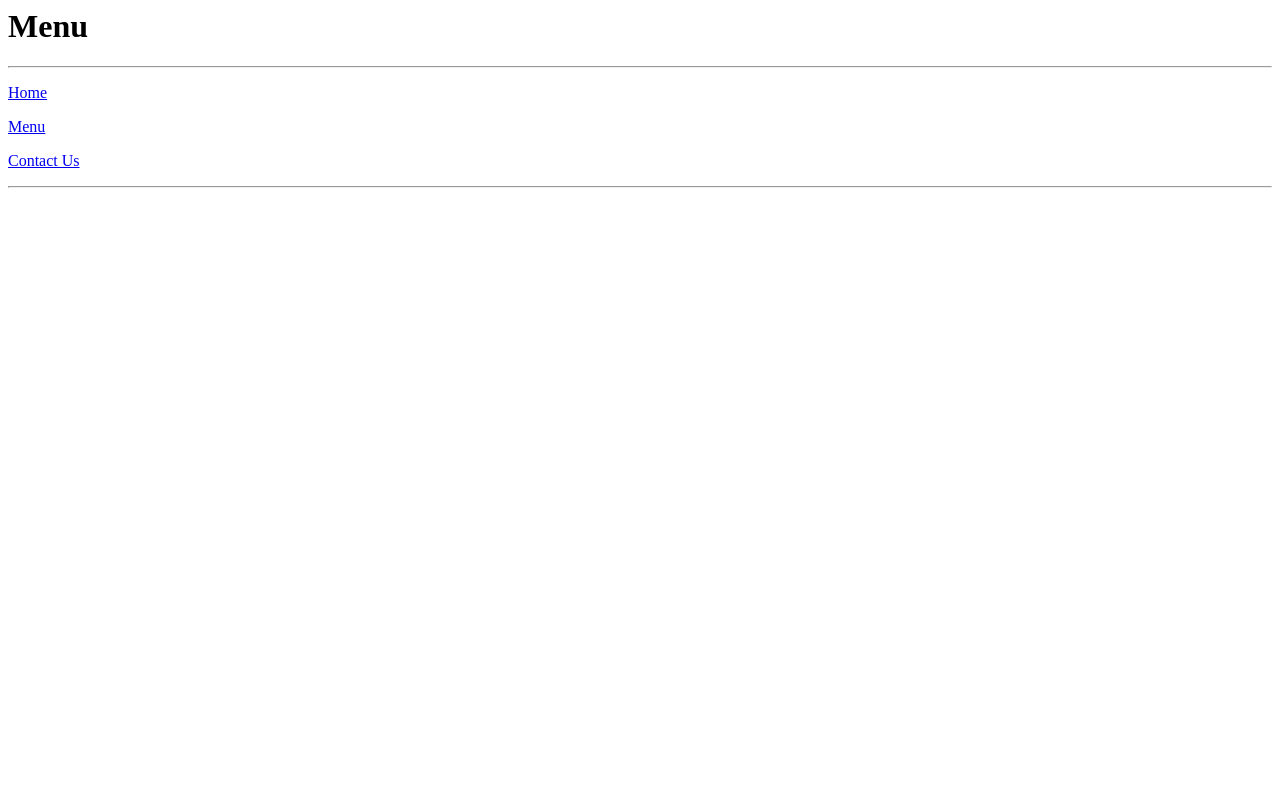
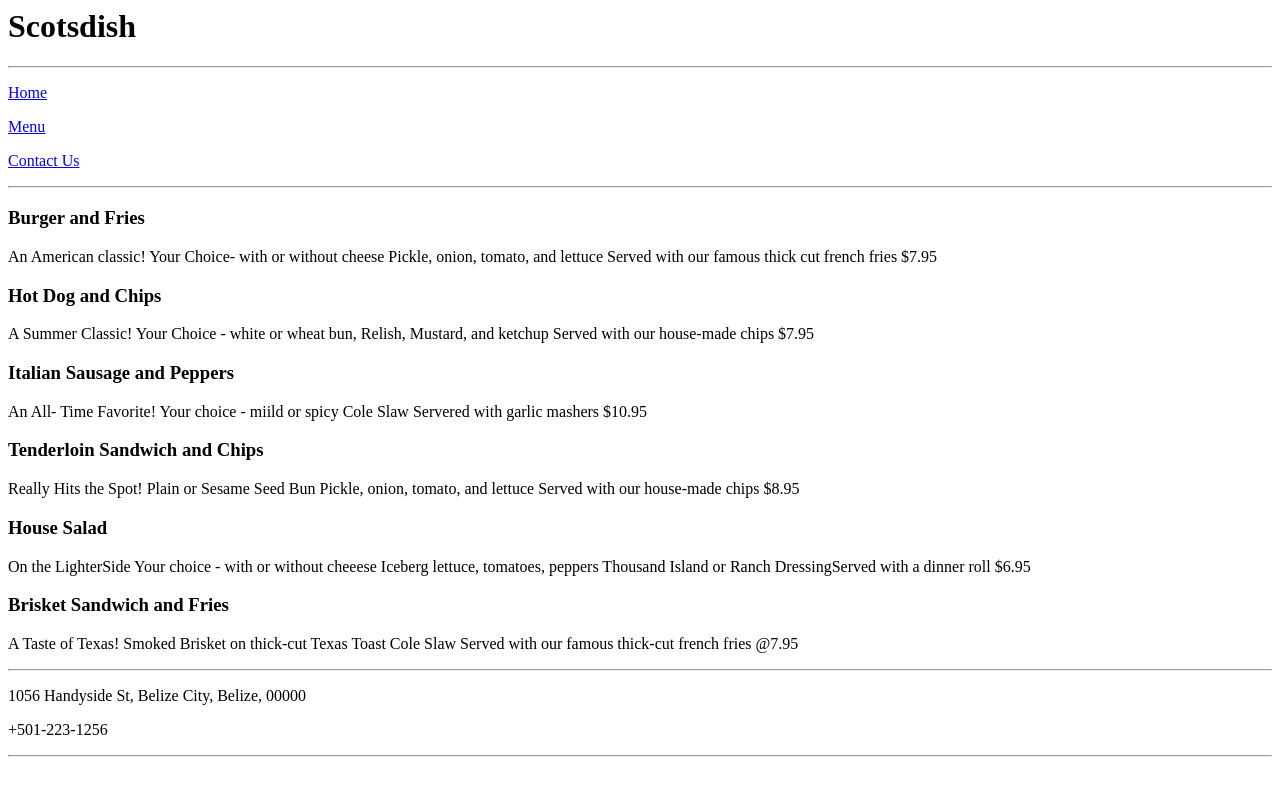
Before and after one commit to Andrew-Charlesworth/Scotsdish, a plain HTML site: page Menu.html in a window 1280 px wide. Drawn offline with Linux system fonts and the light colour scheme.

Commit message:
6172019F

```diff
--- a/Menu.html
+++ b/Menu.html
@@ -19,7 +19,7 @@ Most Recent Revision:
 
 	    <header>
 
-		      <h1>Menu</h1>
+		      <h1>Scotsdish</h1>
 
 		</header>
 
@@ -39,13 +39,77 @@ Most Recent Revision:
 
 <section>
 
-	   <article id="Burger and Fries>
+	   <article id="Burger and Fries">
+
+	   <h3>Burger and Fries</h3>
+	<p>
+	    An American classic!
+	    Your Choice- with or without cheese
+	    Pickle, onion, tomato, and lettuce
+	    Served with our famous thick cut
+        french fries
+        $7.95
+    </p>
+	 </article>
+
+	   <article id="Hot Dog and Chips">
+
+	    <h3>Hot Dog and Chips</h3>
+	<p>
+	    A Summer Classic!
+		Your Choice - white or wheat bun,
+		Relish, Mustard, and ketchup
+		Served with our house-made chips
+		$7.95
+	</p>
+
+	  </article>
+
+	  <article id="Italian Sausage and Peppers">
+	  <h3>Italian Sausage and Peppers</h3>
+	<p>
+	   An All- Time Favorite!
+	   Your choice - miild or spicy Cole Slaw
+	   Servered with garlic mashers
+	   $10.95
+	</p>
+      </article>
+      <article id="Tenderloin Sandwich and Chips">
+       <h3>Tenderloin Sandwich and Chips</h3>
+    <p>
+        Really Hits the Spot!
+        Plain or Sesame Seed Bun
+        Pickle, onion, tomato, and lettuce
+        Served with our house-made chips
+        $8.95
+	</p>
 	   </article>
 
-	   <article id="Hot Dog and Chips">
-	   </article>
+	   <article id="House Salad">
+	    <h3>House Salad</h3>
+	<p>
+       	 On the LighterSide
+		 Your choice - with or without cheeese
+		 Iceberg lettuce, tomatoes, peppers
+		 Thousand Island or Ranch
+		 DressingServed with a dinner roll
+		 $6.95
+	</p>
 
+	    </article>
 
+		<article id="Brisket Sandwich and Fries">
+		<h3>Brisket Sandwich and Fries</h3>
+	<p>
+        A Taste of Texas!
+        Smoked Brisket on thick-cut
+        Texas Toast
+        Cole Slaw
+        Served with our famous thick-cut
+        french fries
+        @7.95
+    </p>
+        </article>
 </section>
 
 
@@ -53,7 +117,10 @@ Most Recent Revision:
 
 
 		 <footer>
-
+		 <hr />
+  <p> 1056 Handyside St, Belize City, Belize, 00000</p>
+  <p>+501-223-1256</p>
+<hr/>
 		 </footer>
 
 	    </body>
```
Also changed, not shown: contact.html (+58 -2 lines).
